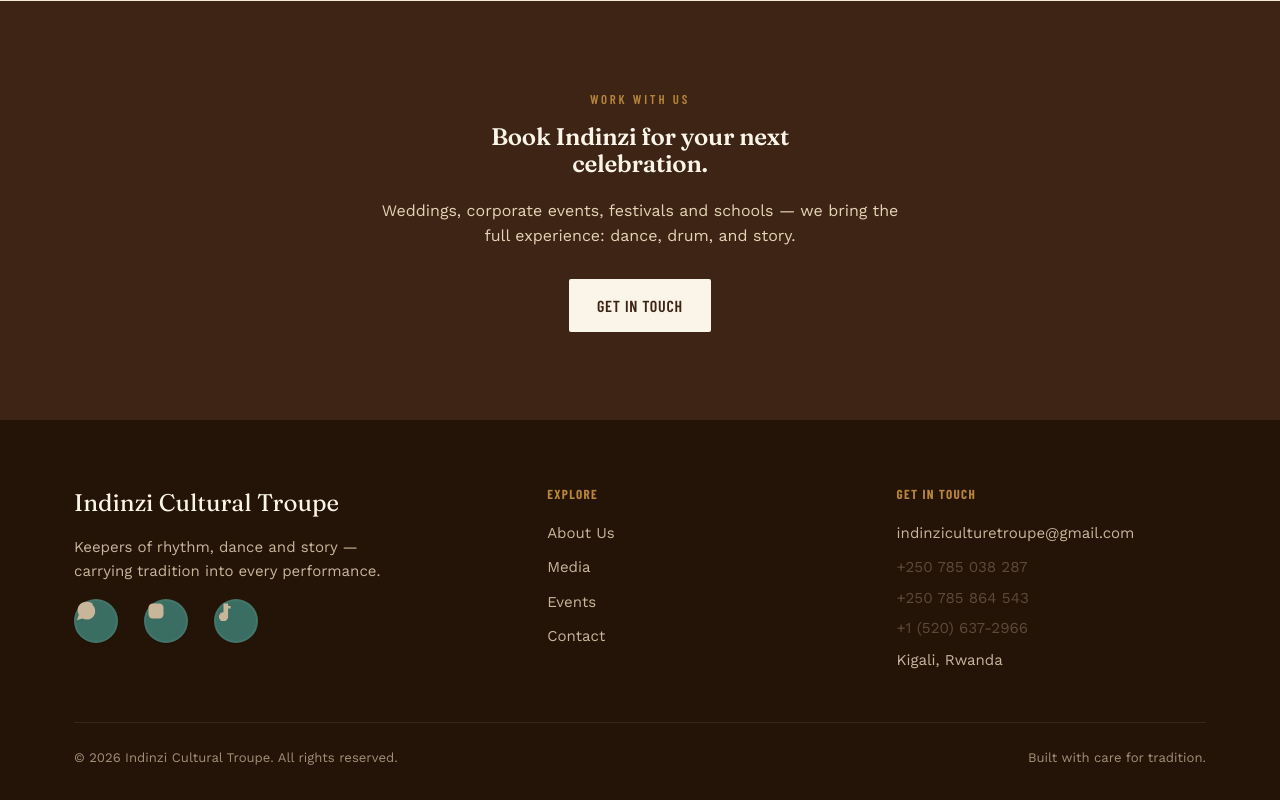
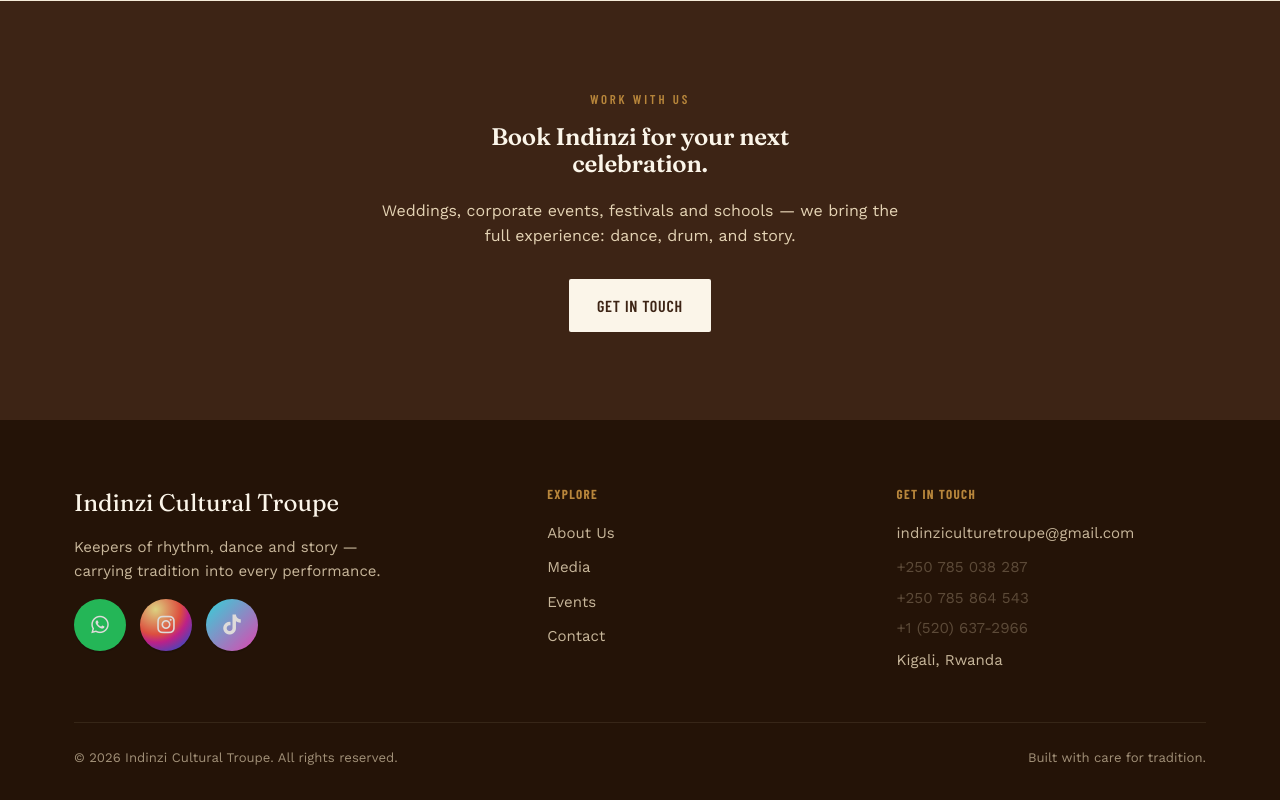
Before and after one commit to Ntare01/INDW, a plain HTML site: page index.html in a window 1280 px wide. Shown: the part 3222-4022 px from the top of the page. Drawn offline with nearby package versions, Linux system fonts and the light colour scheme.

Commit message:
ui: add FontAwesome social icons (social-icons-circle) and inject CDN

```diff
--- a/css/style.css
+++ b/css/style.css
@@ -823,6 +823,15 @@ section { padding: 88px 0; }
 .social-row a svg { transform-origin: center; }
 .social-row a:hover { transform: translateY(-2px); opacity: 0.95; background: #367064; }
 
+/* Font Awesome circular brand icons */
+.social-icons-circle{display:flex;gap:14px;align-items:center}
+.social-icons-circle .icon{display:inline-grid;place-items:center;width:52px;height:52px;border-radius:50%;text-decoration:none;color:#fff;box-shadow:0 2px 0 rgba(0,0,0,.15);transition:transform .12s,box-shadow .12s}
+.social-icons-circle .icon i{font-size:20px;line-height:1}
+.social-icons-circle .icon:hover{transform:translateY(-4px);box-shadow:0 8px 20px rgba(0,0,0,.2)}
+.social-icons-circle .whatsapp{background:#25D366}
+.social-icons-circle .instagram{background:radial-gradient(circle at 30% 20%,#fdf497 0,#fd5949 45%,#d6249f 60%,#285AEB 90%)}
+.social-icons-circle .tiktok{background:linear-gradient(135deg,#35f6ff 0%,#ff4ecd 100%)}
+
 .map-frame {
   border-radius: var(--radius);
   overflow: hidden;
--- a/js/partials.js
+++ b/js/partials.js
@@ -80,15 +80,15 @@ function signalPartialsReady() {
           <div class="footer-col">
             <div class="footer-logo">Indinzi Cultural Troupe</div>
             <p style="max-width:34ch;">Keepers of rhythm, dance and story — carrying tradition into every performance.</p>
-            <div class="social-row" style="margin-top:16px;">
-              <a href="https://wa.me/250785038287" aria-label="WhatsApp" target="_blank" rel="noopener">
-                <svg width="20" height="20" viewBox="0 0 24 24"><path d="M20.52 3.48A11.9 11.9 0 0 0 12 1C6.48 1 1.98 5.5 1.98 11.02c0 1.93.5 3.82 1.45 5.5L1 23l6.7-2.1c1.6.86 3.4 1.3 5.3 1.3 5.52 0 10.02-4.5 10.02-10.02 0-3-1.17-5.82-3.5-7.7z"/></svg>
+            <div class="social-icons-circle" style="margin-top:16px;">
+              <a href="https://wa.me/250785038287" class="icon whatsapp" aria-label="WhatsApp" target="_blank" rel="noopener">
+                <i class="fa-brands fa-whatsapp" aria-hidden="true"></i>
               </a>
-              <a href="https://www.instagram.com/___indinziculturaltroupe___/" aria-label="Instagram" target="_blank" rel="noopener">
-                <svg viewBox="0 0 24 24"><rect x="3" y="3" width="18" height="18" rx="5"/><circle cx="12" cy="12" r="4"/><circle cx="17.5" cy="6.5" r="1" fill="currentColor" stroke="none"/></svg>
+              <a href="https://www.instagram.com/___indinziculturaltroupe___/" class="icon instagram" aria-label="Instagram" target="_blank" rel="noopener">
+                <i class="fa-brands fa-instagram" aria-hidden="true"></i>
               </a>
-              <a href="https://www.tiktok.com/@indinzi_cultural_troupe" aria-label="TikTok" target="_blank" rel="noopener">
-                <svg viewBox="0 0 24 24"><path d="M9 3v10.5A5.5 5.5 0 1 0 14.5 19V9h3V6h-3V3H9z"/></svg>
+              <a href="https://www.tiktok.com/@indinzi_cultural_troupe" class="icon tiktok" aria-label="TikTok" target="_blank" rel="noopener">
+                <i class="fa-brands fa-tiktok" aria-hidden="true"></i>
               </a>
             </div>
           </div>
@@ -119,6 +119,17 @@ function signalPartialsReady() {
   }
 
   document.addEventListener("DOMContentLoaded", () => {
+    // Ensure Font Awesome stylesheet is present for brand icons (CDN fallback)
+    (function ensureFontAwesome(){
+      const href = 'https://cdnjs.cloudflare.com/ajax/libs/font-awesome/6.4.0/css/all.min.css';
+      if (!document.querySelector('link[href="' + href + '"]')){
+        const l = document.createElement('link');
+        l.rel = 'stylesheet';
+        l.href = href;
+        l.crossOrigin = 'anonymous';
+        document.head.appendChild(l);
+      }
+    })();
     const headerMount = document.getElementById("site-header");
     const footerMount = document.getElementById("site-footer");
     if (headerMount) headerMount.outerHTML = buildHeader();
```
Lines whose indentation alone changed are shown as unchanged.
